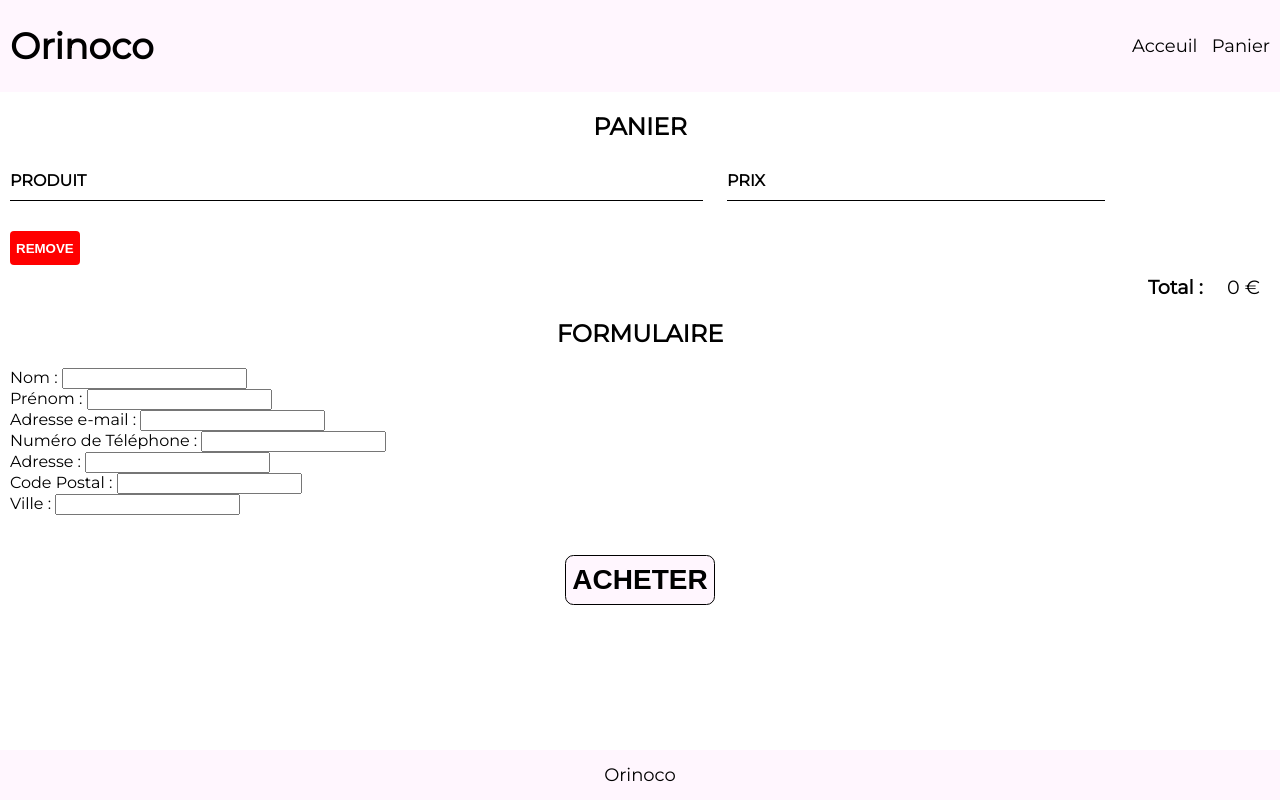
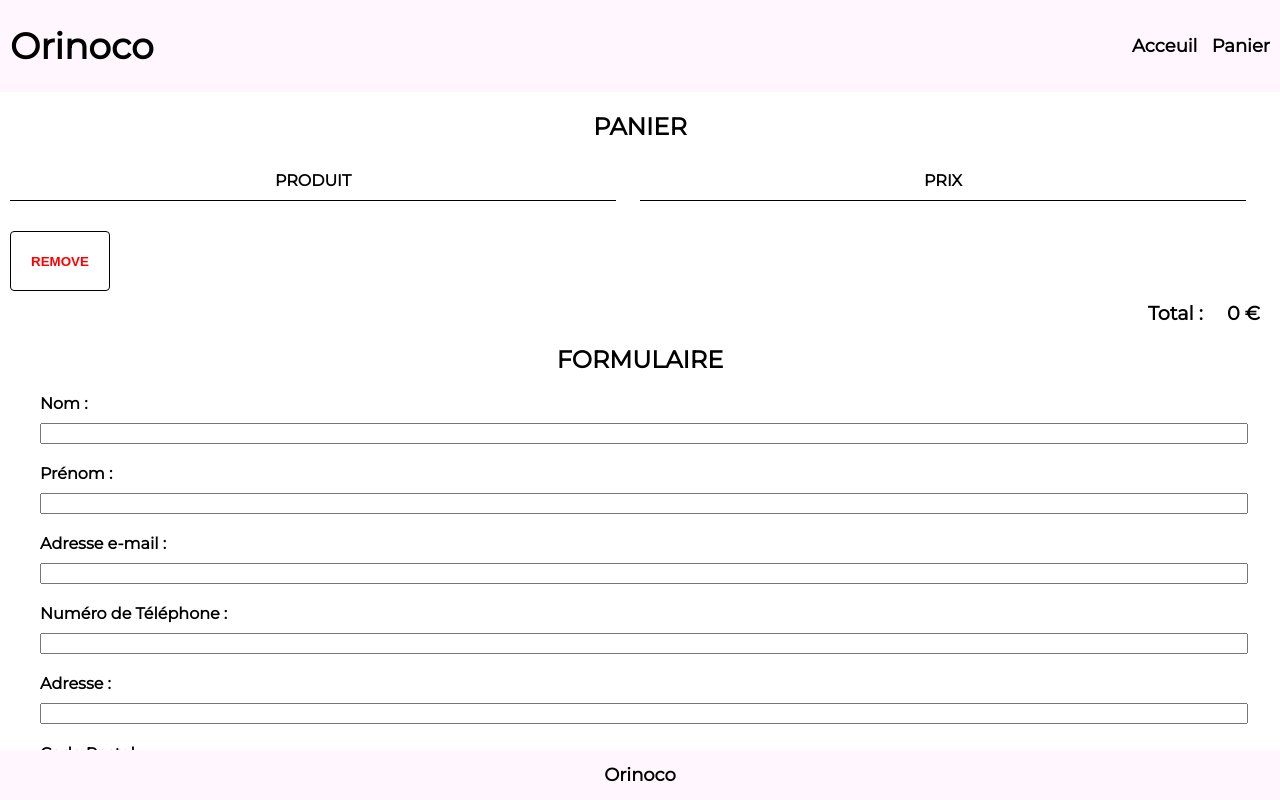
Before and after one commit to aarya-ch/Construisez-un-site-e-commerce, a website: page panier.html in a window 1280 px wide. Shown: the top 800 px of the page. Drawn offline with Linux system fonts and the light colour scheme.

Commit message:
Update panier.css

```diff
--- a/css/panier.css
+++ b/css/panier.css
@@ -3,19 +3,7 @@ body
 {
 	margin: 0;
 	font-family: Montserrat;
-}
-
-ul
-{
-	list-style-type: none;
-}
-
-a
-{/*General*/
-body
-{
-	margin: 0;
-	font-family: Montserrat;
+	font-weight: bold;
 }
 
 ul
@@ -62,7 +50,7 @@ h2
 
 .cart-header
 {
-	font-weight: bold;
+	text-align: center;
 }
 
 .cart-column{
@@ -78,50 +66,39 @@ h2
 }
 
 .cart-item{
-	width: 35%;
+	width: 50%;
 }
 
 .cart-price{
-	width: 30%;
+	width: 50%;
+	text-align: center;
 }
-
-.cart-quantity{
-	width: 35%;
-}
-
 .cart-item-title{
-	display: block;
 	margin-left: 0.5em;
+	font-weight: bold;
 }
 
 .cart-item-image{
-	width: 75px;
+	width: 125px;
 	height: auto;
 	border-radius: 10px;
 }
 
 .btn-danger{
-	height: 34px;
-	color: white;
-	background-color: red;
-	border: none;
+	height: 60px;
+	width: 100px;
+	border: 1px solid black;
+	color: red;
+	background-color: white;
 	border-radius: 0.3em;
 	font-weight: bold;
 }
 
 .btn-danger:hover{
 	cursor: pointer;
-}
-
-.cart-quantity-input{
-	height: 34px;
-	width: 50px;
-	border-radius: 5px;
-	border: 1px solid black;
-	background-color: #eee;
-	text-align: center;
-	margin-bottom: 10px;
-	margin-right: 10px;
+	color: white;
+	background-color: red;
+	border: none;
 }
 
 .cart-row:last-child{
@@ -145,6 +122,7 @@ h2
 
 .cart-total-price{
 	font-size: 1.2em;
+	font-weight: bold;
 }
 
 .btn-purchase{
@@ -152,12 +130,37 @@ h2
 	height: 50px;
 	margin:40px auto 80px auto;
 	font-size: 1.75em;
-	color: black;
-	background-color: #fff6fe;
+	color: green;
+	background-color: white;
 	border: 1px solid black;
 	border-radius: 0.3em;
 	font-weight: bold;
 	cursor: pointer;
+}
+.btn-purchase:hover{
+	color: white;
+	background-color: green;
+	border: none;
+}
+.price{
+	font-weight: bold;
+}
+form{
+	margin-left: 30px;
+	margin-right: 30px;
+}
+input{
+	margin-top: 10px;
+}
+.form-group{
+	margin-bottom: 20px;
+}
+.form-control{
+	display: block;
+	width: 100%;
+}
+.erreur{
+	color: red;
 }
 /*Footer*/
 footer
@@ -172,148 +175,9 @@ footer
 	bottom: 0;
 	width: 100%;
 }
-	text-decoration: none;
-	color: black;
-	font-size: 18px;
+
+@media screen and (max-width: 580px){
+	.cart-item-title{
+		display: block;
+	}
 }
-/*Header*/
-header
-{
-	display: flex;
-	justify-content: space-between;
-	align-items: center;
-	background-color: #fff6fe;
-	width: 100%;
-}
-
-header h1
-{
-	margin-left: 10px;
-}
-
-nav ul li
-{
-	display: inline-block;
-	margin-right: 10px;
-}
-/*Main*/
-main{
-	margin-left: 10px;
-	margin-right: 10px;
-}
-h2
-{
-	display: flex;
-	justify-content: center;
-}
-
-.cart-header
-{
-	font-weight: bold;
-}
-
-.cart-column{
-	border-bottom: 1px solid black;
-	margin-right: 1.5em;
-	padding-bottom: 10px;
-	margin-top: 10px;
-}
-.cart-row
-{
-	display: flex;
-	margin-bottom: 30px;
-}
-
-.cart-item{
-	width: 55%;
-}
-
-.cart-price{
-	width: 30%;
-}
-
-.cart-quantity{
-	width: 15%;
-}
-
-.cart-item-title{
-	margin-left: 0.5em;
-}
-
-.cart-item-image{
-	width: 75px;
-	height: auto;
-	border-radius: 10px;
-}
-
-.btn-danger{
-	height: 34px;
-	color: white;
-	background-color: red;
-	border: none;
-	border-radius: 0.3em;
-	font-weight: bold;
-}
-
-.btn-danger:hover{
-	cursor: pointer;
-}
-
-.cart-quantity-input{
-	height: 34px;
-	width: 50px;
-	border-radius: 5px;
-	border: 1px solid black;
-	background-color: #eee;
-	text-align: center;
-	margin-bottom: 10px;
-	margin-right: 10px;
-}
-
-.cart-row:last-child{
-	border-bottom: 1px solid black;
-}
-
-.cart-row:last-child .cart-column{
-	border: none;
-}
-
-.cart-total{
-	margin-top: 10px;
-	margin-right: 10px;
-	text-align: end;
-}
-.cart-total-title{
-	font-weight: bold;
-	margin-right: 20px;
-	font-size: 1.2em;
-}
-
-.cart-total-price{
-	font-size: 1.2em;
-}
-
-.btn-purchase{
-	display: block;
-	height: 50px;
-	margin:40px auto 80px auto;
-	font-size: 1.75em;
-	color: black;
-	background-color: #fff6fe;
-	border: 1px solid black;
-	border-radius: 0.3em;
-	font-weight: bold;
-}
-/*Footer*/
-footer
-{
-	display: flex;
-	justify-content: center;
-	align-items: center;
-	position: fixed;
-	background-color: #fff6fe;
-	height: 50px;
-	left: 0;
-	bottom: 0;
-	width: 100%;
-}
```
